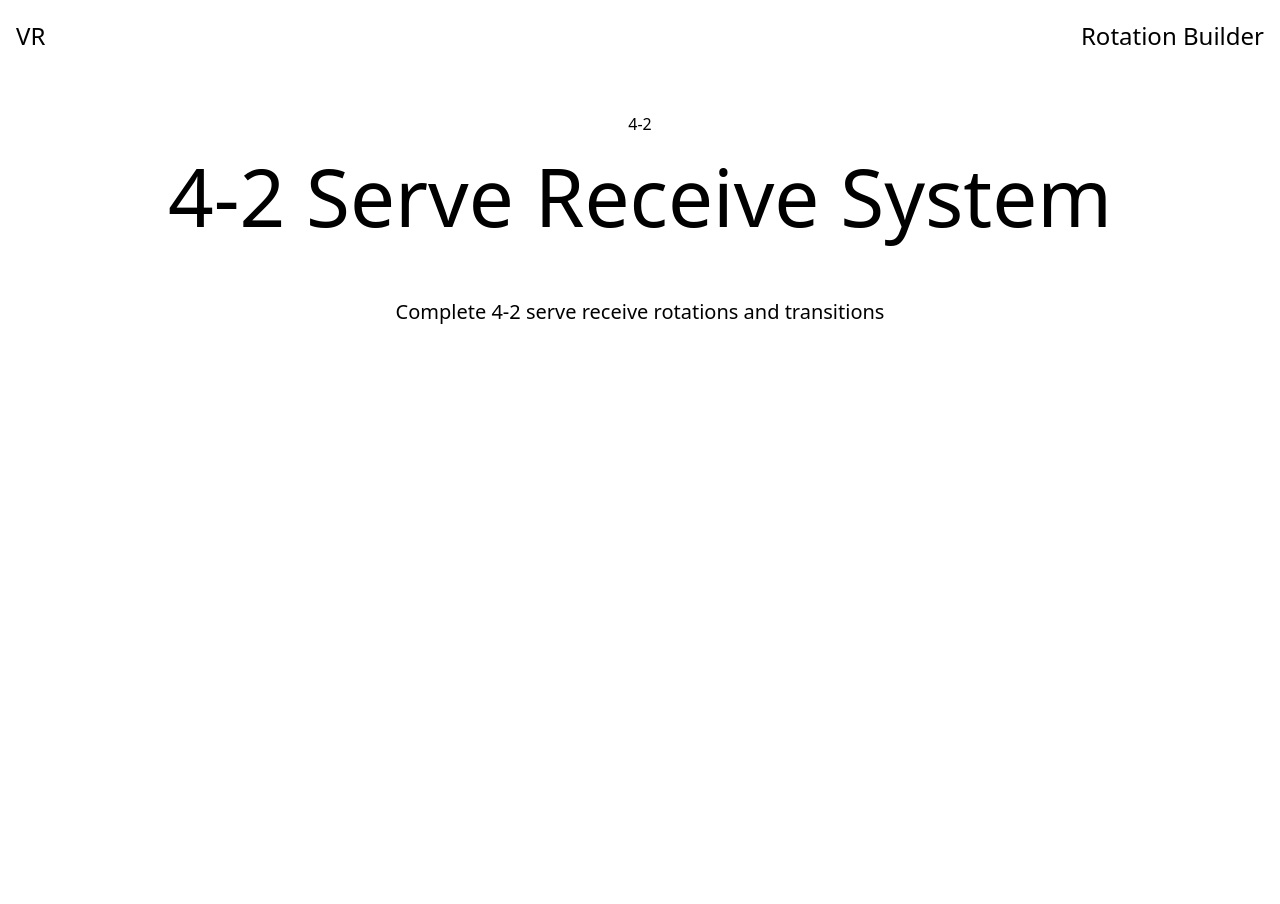
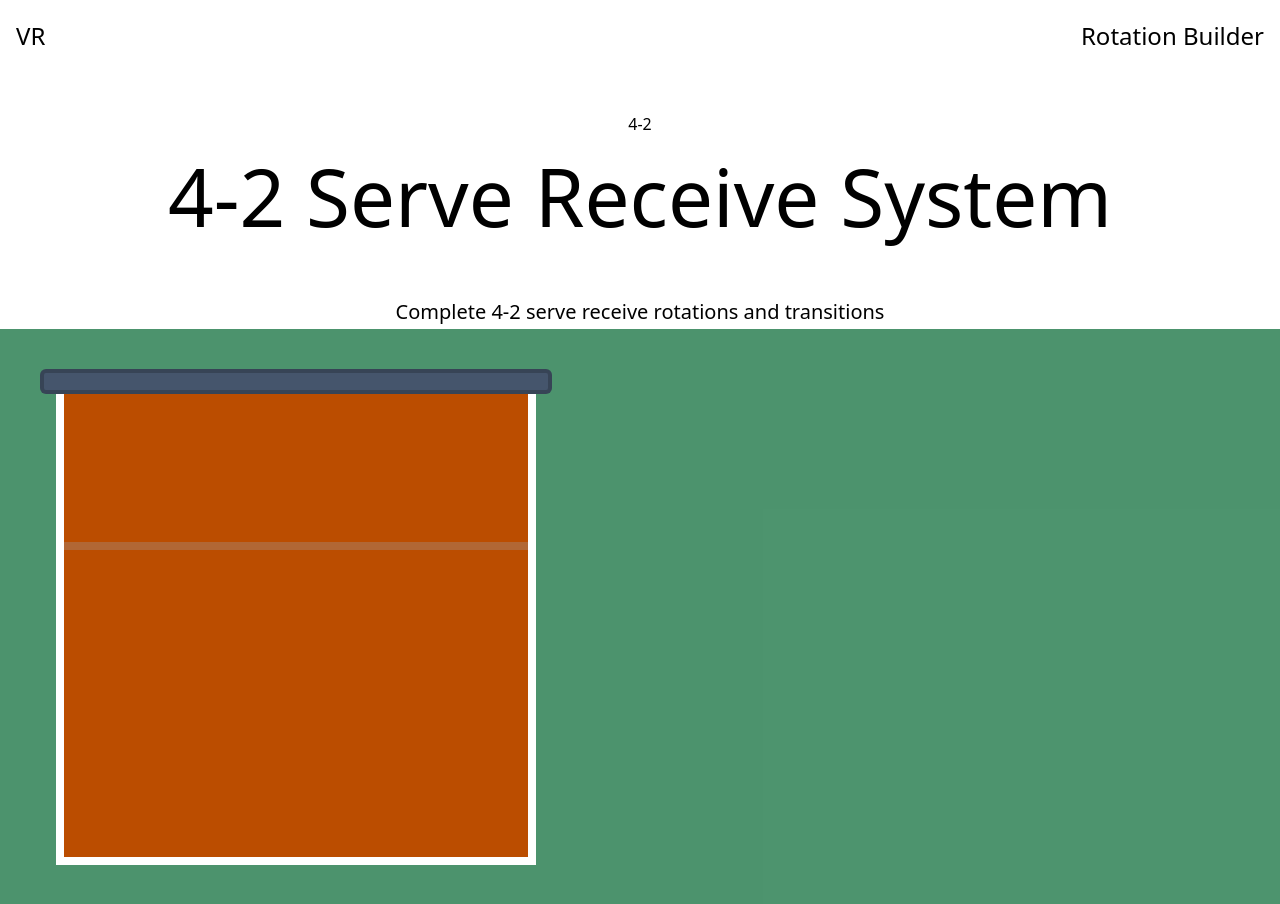
Before and after one commit to jgretton/VolleyRotations, a Next.js app: page /4-2/serve-receive in a window 1280 px wide. Shown: the top 904 px of the page. Built offline with nearby package versions, Linux system fonts and the light colour scheme.

Commit message:
Court component
Created court component ready for the guides. Fixed page layout so sections can be full page width for background colour.

```diff
--- a/app/[category]/[guide]/page.tsx
+++ b/app/[category]/[guide]/page.tsx
@@ -1,6 +1,6 @@
+import Court from "@/app/components/Court";
 import PageHeader from "@/app/components/PageHeader";
 import { getGuideContent } from "@/lib/content";
-import { GuideContent } from "@/types";
 import { notFound } from "next/navigation";
 
 type PageProps = {
@@ -17,15 +17,21 @@ export default async function Page(props: PageProps) {
 	const guideContent = getGuideContent(guide, category);
 	if (!guideContent) return notFound();
 
-	console.log(guideContent);
+	console.log(guideContent.content);
 
 	return (
-		<main className="min-h-screen max-w-7xl mx-auto px-4 ">
-			<section className="mt-20">
+		<main className="min-h-screen ">
+			<section className="mt-20 max-w-7xl mx-auto px-4 ">
 				<PageHeader title={guideContent.title} subtitle={category}>
 					{guideContent.description}
 				</PageHeader>
 			</section>
+
+			<section className="bg-green-800/70 p-10">
+				<div className="max-w-lg">
+					<Court></Court>
+				</div>
+			</section>
 		</main>
 	);
 }
--- /dev/null
+++ b/app/components/Court.tsx
@@ -0,0 +1,20 @@
+import React from "react";
+
+export default function Court({ children }: { children: React.ReactNode }) {
+	return (
+		<div className=" size-full aspect-square rounded-t-md p-4 relative shrink-0">
+			{/* net */}
+			<div className="absolute z-10 w-full h-[5%] top-0  left-0 rounded-md bg-slate-600  border-4 border-black/20" />
+			{/* court */}
+			<div
+				className="size-full bg-amber-700 border-8 border-white border-t-0 relative"
+				// ref={courtRef}
+			>
+				{/* 3m line */}
+				<div className="absolute bg-gray-400/30 h-2 w-full top-1/3" />
+
+				{children}
+			</div>
+		</div>
+	);
+}
```
